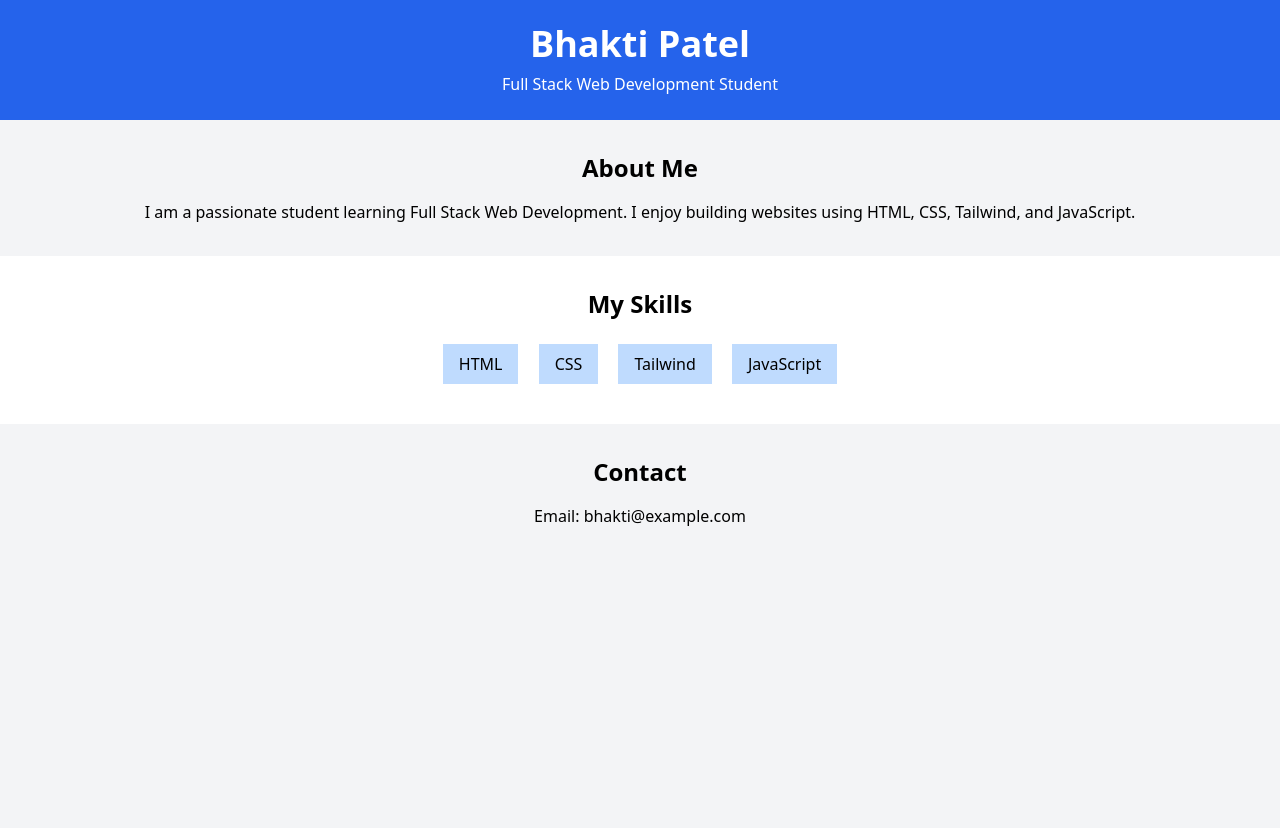
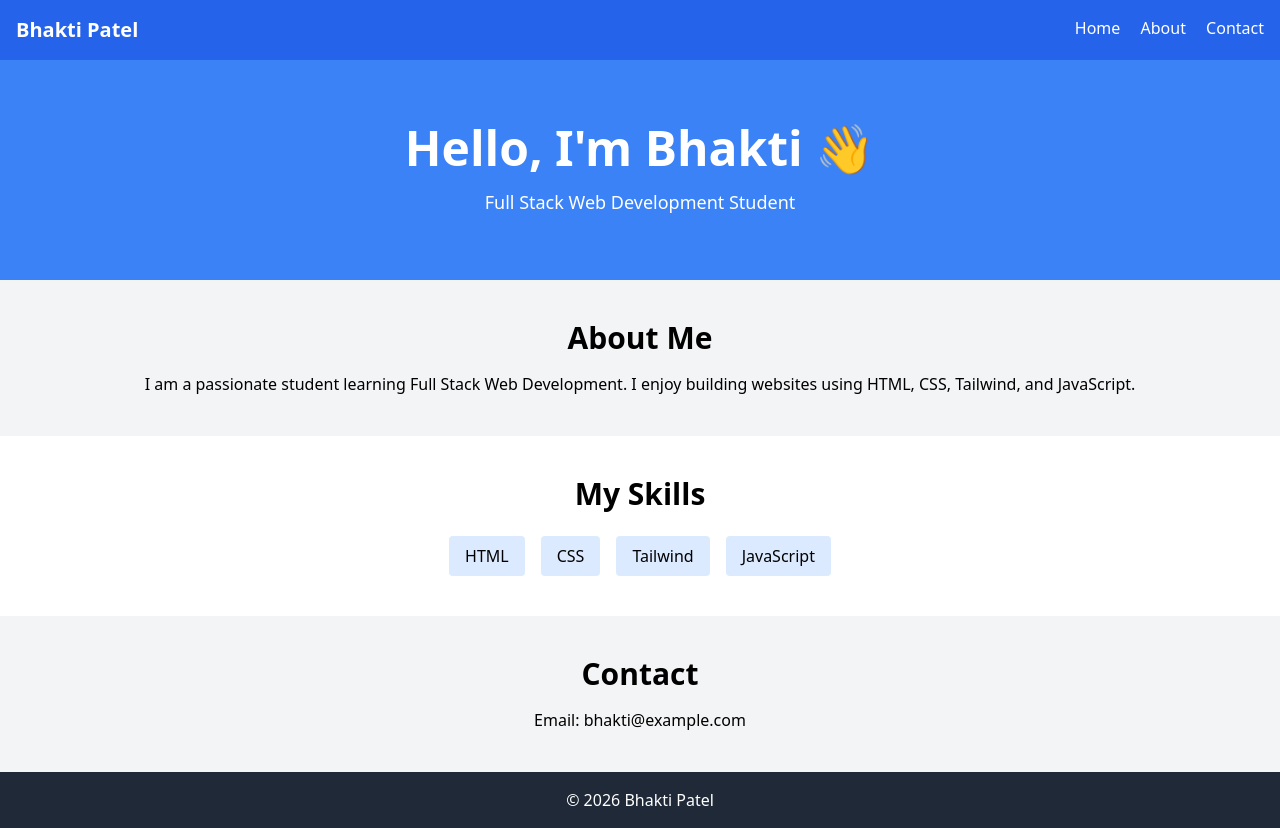
Before and after one commit to bhaktidelvadiya/portfolio-website, a plain HTML site: page index.html in a window 1280 px wide. Before the commit the page ends 800 px from the top, so only its background shows below. Drawn offline with nearby package versions, Linux system fonts and the light colour scheme.

Commit message:
Add files via upload

```diff
--- a/index.html
+++ b/index.html
@@ -7,37 +7,52 @@
 
 <body class="bg-gray-100">
 
-    <!-- Header -->
-    <div class="bg-blue-600 text-white text-center p-6">
-        <h1 class="text-4xl font-bold">Bhakti Patel</h1>
-        <p class="mt-2">Full Stack Web Development Student</p>
+  <!-- Navbar -->
+  <nav class="bg-blue-600 text-white p-4 flex justify-between">
+    <h1 class="text-xl font-bold">Bhakti Patel</h1>
+    <div>
+      <a href="#" class="mr-4">Home</a>
+      <a href="#" class="mr-4">About</a>
+      <a href="#">Contact</a>
+    </div>
+  </nav>
+
+  <!-- Hero Section -->
+  <div class="text-center py-16 bg-blue-500 text-white">
+    <h1 class="text-5xl font-bold">Hello, I'm Bhakti 👋</h1>
+    <p class="mt-4 text-lg">Full Stack Web Development Student</p>
   </div>
 
-    <!-- About Section -->
-    <div class="p-8 text-center">
-        <h2 class="text-2xl font-semibold">About Me</h2>
-        <p class="mt-4">
+  <!-- About -->
+  <div class="p-10 text-center">
+    <h2 class="text-3xl font-bold mb-4">About Me</h2>
+    <p>
       I am a passionate student learning Full Stack Web Development.
       I enjoy building websites using HTML, CSS, Tailwind, and JavaScript.
     </p>
   </div>
 
-    <!-- Skills Section -->
-    <div class="bg-white p-8 text-center">
-        <h2 class="text-2xl font-semibold">My Skills</h2>
-        <div class="mt-4">
-            <span class="bg-blue-200 px-4 py-2 m-2 inline-block">HTML</span>
-            <span class="bg-blue-200 px-4 py-2 m-2 inline-block">CSS</span>
-            <span class="bg-blue-200 px-4 py-2 m-2 inline-block">Tailwind</span>
-            <span class="bg-blue-200 px-4 py-2 m-2 inline-block">JavaScript</span>
+  <!-- Skills -->
+  <div class="bg-white p-10 text-center">
+    <h2 class="text-3xl font-bold mb-6">My Skills</h2>
+    <div class="flex justify-center gap-4 flex-wrap">
+      <span class="bg-blue-100 px-4 py-2 rounded">HTML</span>
+      <span class="bg-blue-100 px-4 py-2 rounded">CSS</span>
+      <span class="bg-blue-100 px-4 py-2 rounded">Tailwind</span>
+      <span class="bg-blue-100 px-4 py-2 rounded">JavaScript</span>
     </div>
   </div>
 
-    <!-- Contact Section -->
-    <div class="p-8 text-center">
-        <h2 class="text-2xl font-semibold">Contact</h2>
-        <p class="mt-4">Email: bhakti@example.com</p>
+  <!-- Contact -->
+  <div class="p-10 text-center">
+    <h2 class="text-3xl font-bold mb-4">Contact</h2>
+    <p>Email: bhakti@example.com</p>
   </div>
+
+  <!-- Footer -->
+  <footer class="bg-gray-800 text-white text-center p-4">
+    © 2026 Bhakti Patel
+  </footer>
 
 </body>
 </html>
```
Lines whose indentation alone changed are shown as unchanged.
